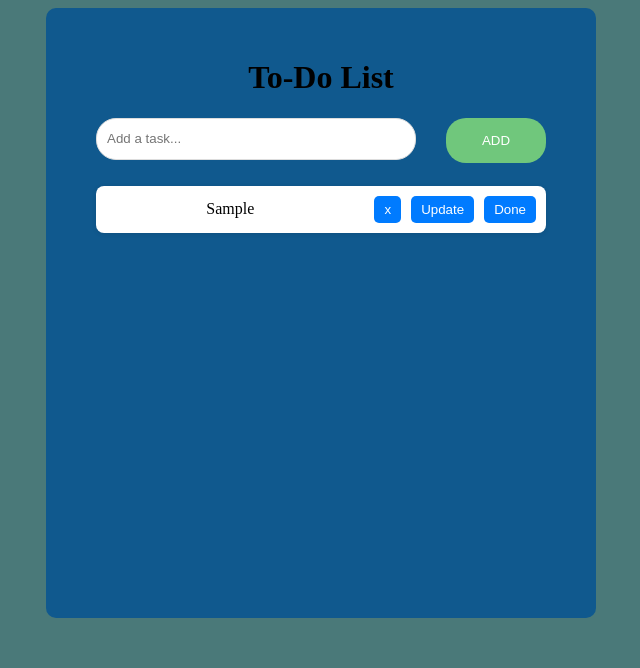
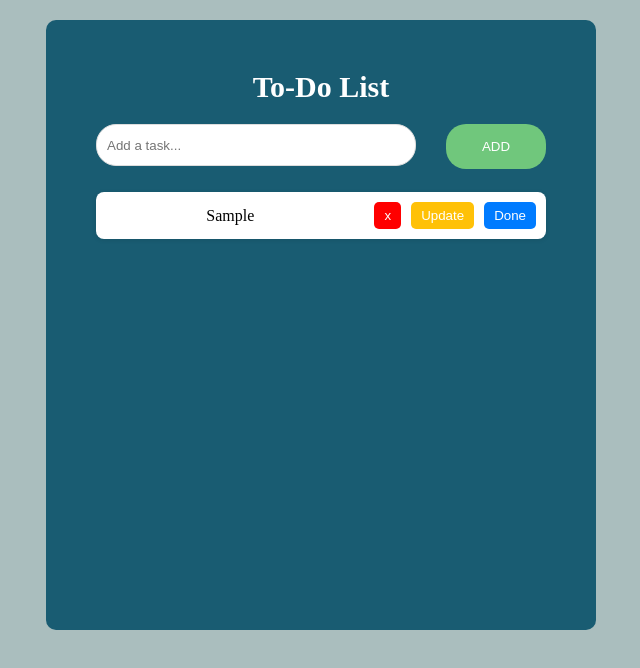
Before and after one commit to 216037150/To-Do-App, a plain HTML site: page index.html in a window 1280 px wide. Both pictures are taken after typing "Sample" into the empty fields and a click on the button "ADD". Shown: the whole page, without its empty margins (412-1052 px from the left). Drawn offline with Linux system fonts and the light colour scheme.

Commit message:
button color

```diff
--- a/Script/script.js
+++ b/Script/script.js
@@ -12,9 +12,8 @@ function addTask() {
     }
 
     if (editTask) {
-        // If in edit mode, update the current task's text
         currentTask.firstChild.textContent = task;
-        taskInput.value = ''; // Clear the input field
+        taskInput.value = '';
         editTask = false;
         return;
     }
@@ -25,9 +24,13 @@ function addTask() {
     taskText.textContent = task;
     li.appendChild(taskText);
 
+
     // Create a delete button
     const deleteButton = document.createElement('button');
     deleteButton.textContent = 'x';
+    deleteButton.style.backgroundColor = 'red';
+    deleteButton.style.HoverColor = 'purple';
+
     deleteButton.style.borderRadius = '5px';
     deleteButton.onclick = function() {
         const confirmation = confirm('Are you sure you want to delete this task?');
@@ -39,6 +42,8 @@ function addTask() {
     // Create an update button
     const updateButton = document.createElement('button');
     updateButton.textContent = 'Update';
+    updateButton.style.borderRadius = '5px';
+    updateButton.style.backgroundColor = '#FFC107';
     updateButton.style.marginLeft = '10px';
     updateButton.onclick = function() {
         taskInput.value = taskText.textContent;
--- a/Style/styles.css
+++ b/Style/styles.css
@@ -1,11 +1,16 @@
 body{
-    background-color: rgb(74, 121, 121);
+    background-color: rgb(170, 190, 190);
     text-align: center;
+}
+
+h1{
+    color: white;
+    font-size: 30px;
 }
 
 .todo{
     text-align: center;
-    background-color: rgb(16, 89, 142);
+    background-color: rgb(25, 92, 114);
     height: 200px;
     position: relative;
     width: 450px;
@@ -14,6 +19,7 @@ body{
     justify-content: center;
     margin-left: 450px;
     border-radius: 10px;
+    margin-top: 20px;
 }
 
 
@@ -118,6 +124,10 @@ button:hover {
     background-color: #FF4D4D;
 }
 
+.delete-button:hover{
+    background-color: red;
+}
+
 .delete-button:hover {
     background-color: #e60000;
 }
@@ -151,3 +161,4 @@ span {
     overflow-wrap: break-word;
     margin-right: 10px;
 }
+/* \\\\\\\\\\\\\\\\\\\\\\\\\\\\\ fix\\\\\\\\\\\\\\\\\\\ widt-tex input */
```
